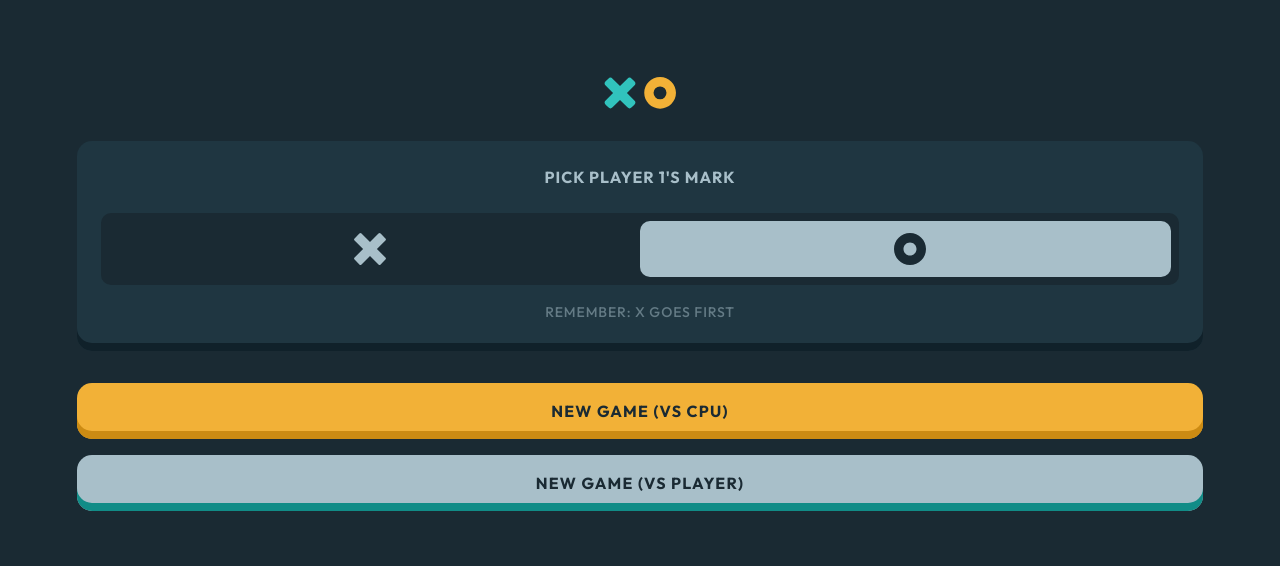
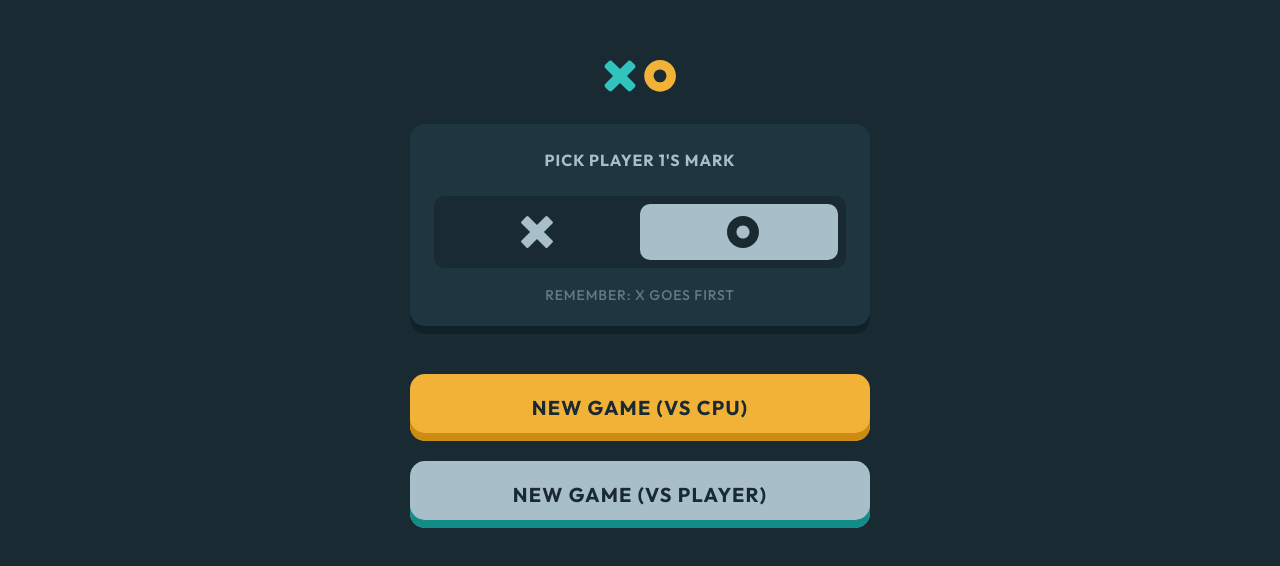
Before and after one commit to jubelo1234/tic-tac-toe, a React (Vite) app in the folder tictactoe-game/: page / in a window 1280 px wide. Shown: the part 106-672 px from the top of the page. Built offline with nearby package versions, Linux system fonts and the light colour scheme.

Commit message:
home page done

```diff
--- a/tictactoe-game/src/App.tsx
+++ b/tictactoe-game/src/App.tsx
@@ -3,7 +3,7 @@ import Home from "./components/Home";
 
 function App() {
   return (
-    <div className="px-[6vw] flex items-center justify-center bg-dark-navy min-h-screen min-w-screen">
+    <div className="px-[6vw] py-10 flex items-center justify-center bg-dark-navy min-h-screen min-w-screen">
       <Home />
     </div>
   );
--- a/tictactoe-game/src/components/Home.tsx
+++ b/tictactoe-game/src/components/Home.tsx
@@ -6,7 +6,7 @@ import oBlack from "../assets/icon-o-dark.svg";
 
 export default function Home() {
   return (
-    <div className="w-full">
+    <div className="w-full max-w-[550px] tab:max-w-[460px] mx-auto">
       <div className="w-full flex items-center justify-center">
         <img src={logo} alt="logo" className="h-[2rem]" />
       </div>
@@ -30,9 +30,9 @@ export default function Home() {
           remember: x goes first
         </h4>
       </div>
-      <div className="w-full space-y-[1rem] mt-[2rem] ">
-        <button className="w-full shadow-vcp uppercase h-[3.5rem] text-center px-1 bg-light-yellow transition-all duration-300 hover:bg-light-yellow-hover text-[0.9rem] exsm:text-[1rem] font-bold text-dark-navy tracking-[1.25px] rounded-[0.9375rem] cursor-pointer"> new game (vs cpu)</button>
-        <button className="w-full shadow-vpl uppercase h-[3.5rem] text-center px-1 bg-silver-cl transition-all duration-300 hover:bg-silver-hover text-[0.9rem] exsm:text-[1rem] font-bold text-dark-navy tracking-[1.25px] rounded-[0.9375rem] cursor-pointer"> new game (vs player)</button>
+      <div className="w-full space-y-[1rem] tab:space-y-[1.25rem] mt-[2rem] tab:mt-[2.5rem] ">
+        <button className="w-full shadow-vcp uppercase h-[3.5rem] tab:h-[4.1875rem] text-center px-1 bg-light-yellow transition-all duration-300 hover:bg-light-yellow-hover text-[0.9rem] exsm:text-[1rem] tab:text-[20px] font-bold text-dark-navy tracking-[1.25px] rounded-[0.9375rem] cursor-pointer"> new game (vs cpu)</button>
+        <button className="w-full shadow-vpl uppercase h-[3.5rem] tab:h-[4.1875rem] text-center px-1 bg-silver-cl transition-all duration-300 hover:bg-silver-hover text-[0.9rem] exsm:text-[1rem] tab:text-[20px] font-bold text-dark-navy tracking-[1.25px] rounded-[0.9375rem] cursor-pointer"> new game (vs player)</button>
       </div>
     </div>
   );
--- a/tictactoe-game/tailwind.config.js
+++ b/tictactoe-game/tailwind.config.js
@@ -22,7 +22,8 @@ export default {
         "vpl": "inset 0 -8px 0 #118c87"
       },
       screens: {
-        "exsm": "330px"
+        "exsm": "330px",
+        'tab': '720px'
       }
     },
   },
```
